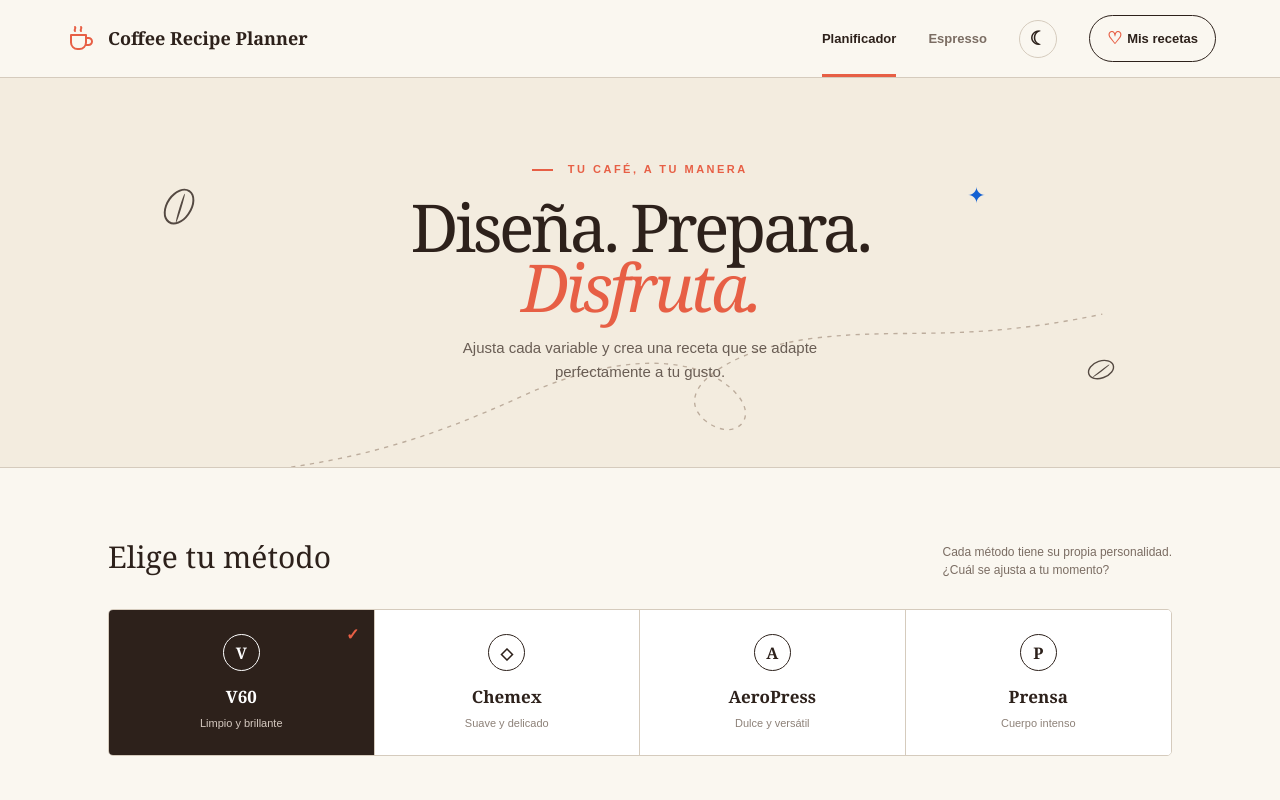
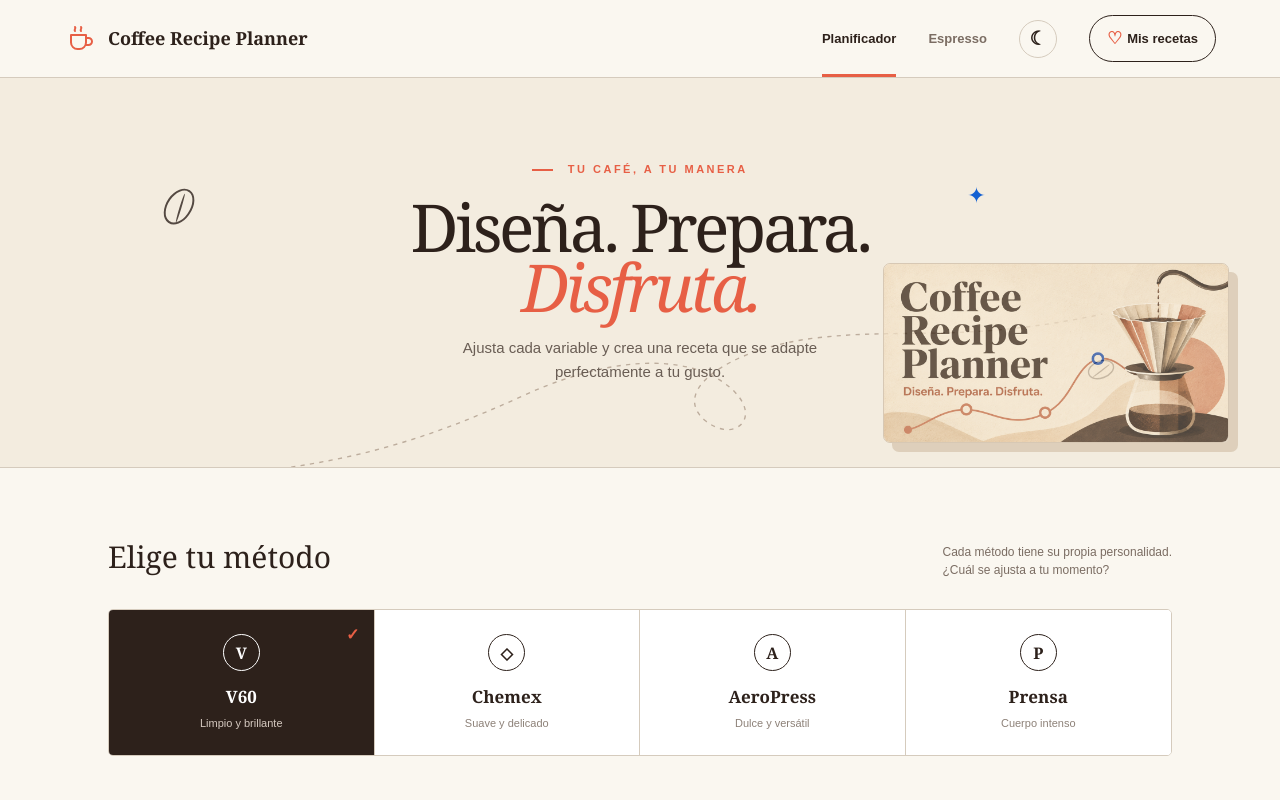
Before and after one commit to CristhianDaza/coffee-recipe-planner, a Next.js app: page / in a window 1280 px wide. Shown: the top 800 px of the page. Built offline with nearby package versions, Linux system fonts and the light colour scheme.

Commit message:
feat(site-chrome) add OG image support with responsive styling

```diff
--- a/app/components/site-chrome.tsx
+++ b/app/components/site-chrome.tsx
@@ -1,4 +1,5 @@
 import Link from "next/link";
+import Image from "next/image";
 
 type SiteHeaderProps = {
   theme: "light" | "dark";
@@ -59,6 +60,14 @@ export function Hero() {
         Ajusta cada variable y crea una receta que se adapte
         <br className="desktop-break" /> perfectamente a tu gusto.
       </p>
+      <Image
+        className="hero-og"
+        src="/og.png"
+        alt="Café filtrado preparado en V60"
+        width={360}
+        height={180}
+        sizes="(max-width: 760px) 0px, 27vw"
+      />
       <div className="bean bean-one" />
       <div className="bean bean-two" />
       <div className="blue-spark">✦</div>
--- a/app/globals.css
+++ b/app/globals.css
@@ -173,6 +173,20 @@ nav a.active:after {
   margin: 19px 0 0;
   position: relative;
   z-index: 2;
+}
+.hero-og {
+  position: absolute;
+  z-index: 1;
+  right: max(4vw,24px);
+  bottom: 24px;
+  width: min(27vw,360px);
+  height: 180px;
+  object-fit: cover;
+  object-position: right center;
+  border: 1px solid #cdbba4;
+  border-radius: 7px;
+  opacity: .72;
+  box-shadow: 9px 9px 0 #d6c5ae;
 }
 .hero-line {
   position: absolute;
@@ -965,6 +979,9 @@ footer a {
   .hero {
     height: 350px;
   }
+  .hero-og {
+    display: none;
+  }
   .hero h1 {
     font-size: 50px;
   }
```
